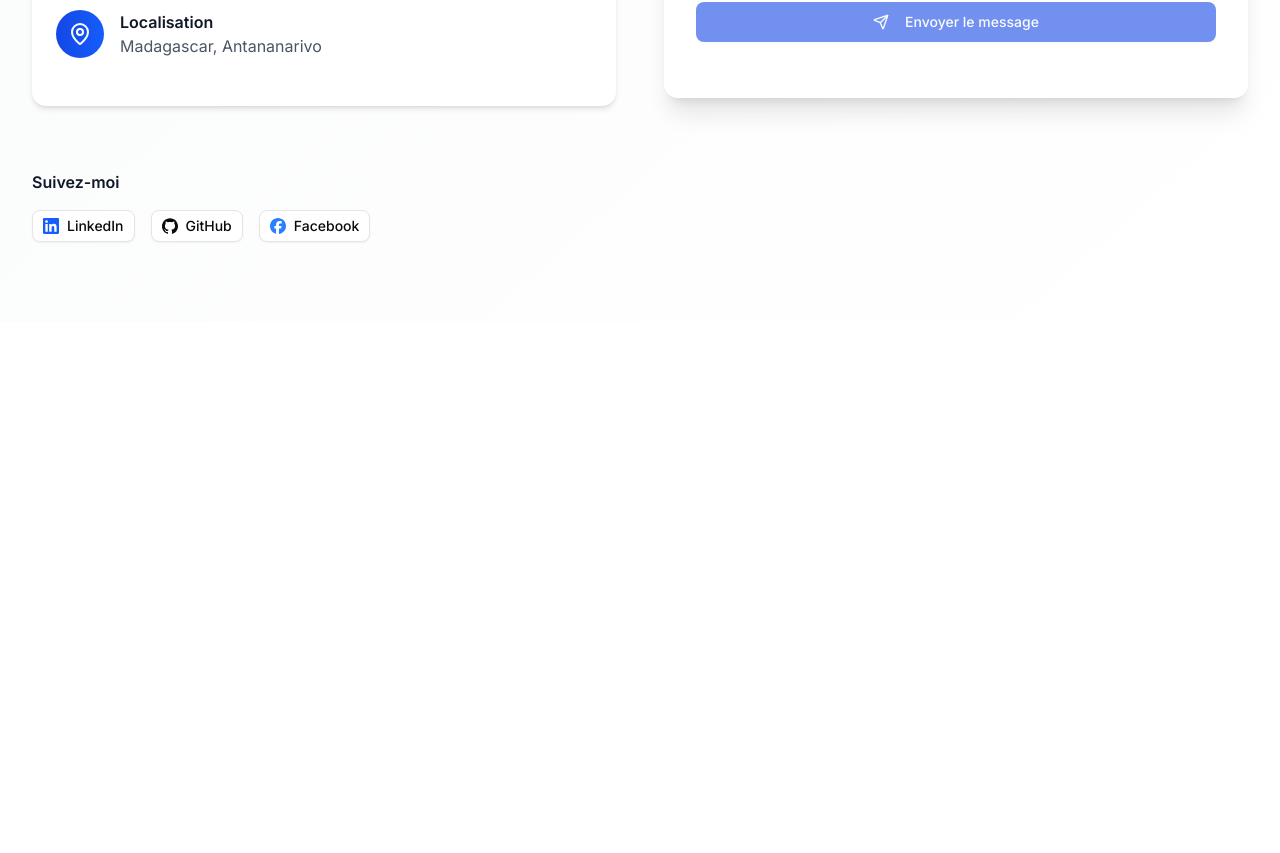
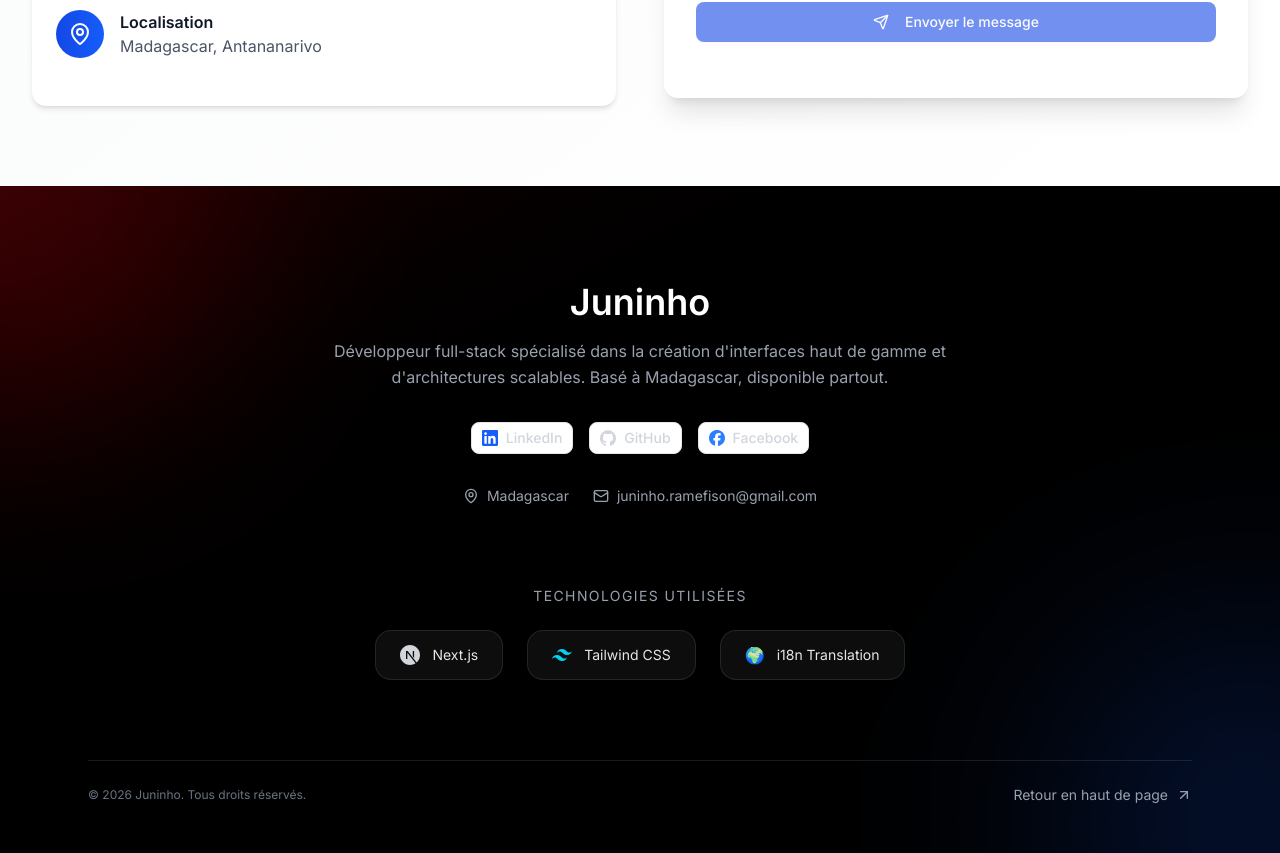
Before and after one commit to RYJramefison/Portfolio, a Next.js app: page / in a window 1280 px wide. Shown: the part 6170-7023 px from the top of the page. Before the commit the page ends 6492 px from the top, so only its background shows below. Built offline with nearby package versions, Linux system fonts and the light colour scheme; no server answers.

Commit message:
feat: add footer

```diff
--- a/app/page.tsx
+++ b/app/page.tsx
@@ -1,3 +1,4 @@
+import Footer from "@/components/layout/Footer";
 import Header from "@/components/layout/Header";
 import AcademyStudentSection from "@/components/sections/AcademyStudentSection";
 import CitationSection from "@/components/sections/CitationSection";
@@ -15,6 +16,7 @@ export default function Home() {
       <AcademyStudentSection/>
       <CitationSection/>
       <ContactSection/>
+      <Footer/>
     </div>
   );
 }
--- /dev/null
+++ b/components/layout/Footer.tsx
@@ -0,0 +1,144 @@
+"use client";
+
+import { motion } from "framer-motion";
+import {
+  Mail,
+  MapPin,
+  ArrowUpRight,
+} from "lucide-react";
+import Link from "next/link";
+import { Button } from "../ui/button";
+import { SiFacebook, SiGithub, SiLinkedin, SiNextdotjs, SiTailwindcss } from "react-icons/si";
+
+export default function Footer() {
+  return (
+    <footer className="relative bg-black text-gray-300 overflow-hidden">
+
+      {/* 🔥 Background Effects */}
+      <div className="absolute inset-0 bg-gradient-to-br from-red-950/40 via-black to-black" />
+      <div className="absolute -top-40 -left-40 w-96 h-96 bg-red-600/20 blur-[120px] rounded-full" />
+      <div className="absolute -bottom-40 -right-40 w-96 h-96 bg-blue-600/20 blur-[120px] rounded-full" />
+
+      <div className="relative max-w-6xl mx-auto px-6 pt-24 pb-12">
+
+        {/* 🧑‍💻 INTRO */}
+        <motion.div
+          initial={{ opacity: 0, y: 40 }}
+          whileInView={{ opacity: 1, y: 0 }}
+          transition={{ duration: 0.8 }}
+          viewport={{ once: true }}
+          className="text-center max-w-2xl mx-auto"
+        >
+          <h2 className="text-3xl md:text-4xl font-semibold text-white">
+            Juninho
+          </h2>
+
+          <p className="mt-4 text-gray-400 leading-relaxed">
+            Développeur full-stack spécialisé dans la création d'interfaces
+            haut de gamme et d'architectures scalables. Basé à Madagascar,
+            disponible partout.
+          </p>
+
+          {/* 🌐 Socials */}
+          <div className="pt-8">
+            <div className="flex flex-wrap justify-center gap-4">
+              <Link href="https://www.linkedin.com" target="_blank">
+                <Button variant="outline" size="sm" className="flex items-center gap-2 hover:scale-105 transition">
+                  <SiLinkedin className="text-blue-600" size={18} />
+                  LinkedIn
+                </Button>
+              </Link>
+              <Link href="https://github.com" target="_blank">
+                <Button variant="outline" size="sm" className="flex items-center gap-2 hover:scale-105 transition">
+                  <SiGithub size={18} />
+                  GitHub
+                </Button>
+              </Link>
+              <Link href="https://facebook.com" target="_blank">
+                <Button variant="outline" size="sm" className="flex items-center gap-2 hover:scale-105 transition">
+                  <SiFacebook className="text-blue-500" size={18} />
+                  Facebook
+                </Button>
+              </Link>
+            </div>
+          </div>
+
+          {/* 📍 Location + Email */}
+          <div className="mt-8 flex flex-col md:flex-row items-center justify-center gap-6 text-sm text-gray-400">
+            <div className="flex items-center gap-2">
+              <MapPin size={16} />
+              Madagascar
+            </div>
+            <div className="flex items-center gap-2">
+              <Mail size={16} />
+              juninho.ramefison@gmail.com
+            </div>
+          </div>
+        </motion.div>
+
+        {/* 🧠 TECH STACK SECTION */}
+        <motion.div
+          initial={{ opacity: 0, y: 30 }}
+          whileInView={{ opacity: 1, y: 0 }}
+          transition={{ duration: 0.6 }}
+          viewport={{ once: true }}
+          className="mt-20 text-center"
+        >
+          <h3 className="text-sm tracking-widest text-gray-400 mb-6">
+            TECHNOLOGIES UTILISÉES
+          </h3>
+
+          <div className="flex justify-center flex-wrap gap-6">
+
+            {/* Next.js */}
+            <div className="flex items-center gap-3 px-6 py-3 rounded-2xl
+              bg-white/5 border border-white/10 backdrop-blur-lg
+              hover:border-white transition">
+              <SiNextdotjs size={20} />
+              <span className="text-sm text-gray-200">Next.js</span>
+            </div>
+
+            {/* Tailwind */}
+            <div className="flex items-center gap-3 px-6 py-3 rounded-2xl
+              bg-white/5 border border-white/10 backdrop-blur-lg
+              hover:border-cyan-400 transition">
+              <SiTailwindcss size={20} className="text-cyan-400" />
+              <span className="text-sm text-gray-200">Tailwind CSS</span>
+            </div>
+
+            {/* i18n */}
+            <div className="flex items-center gap-3 px-6 py-3 rounded-2xl
+              bg-white/5 border border-white/10 backdrop-blur-lg
+              hover:border-green-400 transition">
+              🌍
+              <span className="text-sm text-gray-200">
+                i18n Translation
+              </span>
+            </div>
+
+          </div>
+        </motion.div>
+
+        {/* Divider */}
+        <div className="border-t border-white/10 mt-20 pt-6 flex flex-col md:flex-row items-center justify-between gap-6">
+
+          <p className="text-xs text-gray-500 text-center md:text-left">
+            © 2026 Juninho. Tous droits réservés.
+          </p>
+
+          <motion.button
+            whileHover={{ scale: 1.1 }}
+            whileTap={{ scale: 0.9 }}
+            onClick={() =>
+              window.scrollTo({ top: 0, behavior: "smooth" })
+            }
+            className="flex items-center gap-2 text-sm text-gray-400 hover:text-white transition"
+          >
+            Retour en haut de page
+            <ArrowUpRight size={16} />
+          </motion.button>
+        </div>
+      </div>
+    </footer>
+  );
+}
--- a/components/sections/ContactSection.tsx
+++ b/components/sections/ContactSection.tsx
@@ -261,37 +261,7 @@ const ContactSection = () => {
                 </motion.div>
               ))}
             </div>
-            <motion.div
-              className="pt-8"
-              initial={{ opacity: 0, y: 20 }}
-              whileInView={{ opacity: 1, y: 0 }}
-              transition={{ duration: 0.6 }}
-              viewport={{ once: true }}
-            >
-              <h4 className="font-semibold text-gray-900 dark:text-gray-200 mb-4">
-                {t.contact.social.title}
-              </h4>
-              <div className="flex flex-wrap gap-4">
-                <Link href="https://www.linkedin.com/in/yarinaly-juninho-ramefison-1270432a1/" target="_blank">
-                  <Button variant="outline" size="sm" className="flex items-center gap-2 hover:scale-105 transition">
-                    <SiLinkedin className="text-blue-600" size={18} />
-                    LinkedIn
-                  </Button>
-                </Link>
-                <Link href="https://github.com/RYJramefison" target="_blank">
-                  <Button variant="outline" size="sm" className="flex items-center gap-2 hover:scale-105 transition">
-                    <SiGithub size={18} />
-                    GitHub
-                  </Button>
-                </Link>
-                <Link href="https://www.facebook.com/ryj.rafson" target="_blank">
-                  <Button variant="outline" size="sm" className="flex items-center gap-2 hover:scale-105 transition">
-                    <SiFacebook className="text-blue-500" size={18} />
-                    Facebook
-                  </Button>
-                </Link>
-              </div>
-            </motion.div>
+
           </motion.div>
           <motion.div
             initial={{ opacity: 0, x: 50 }}
```
